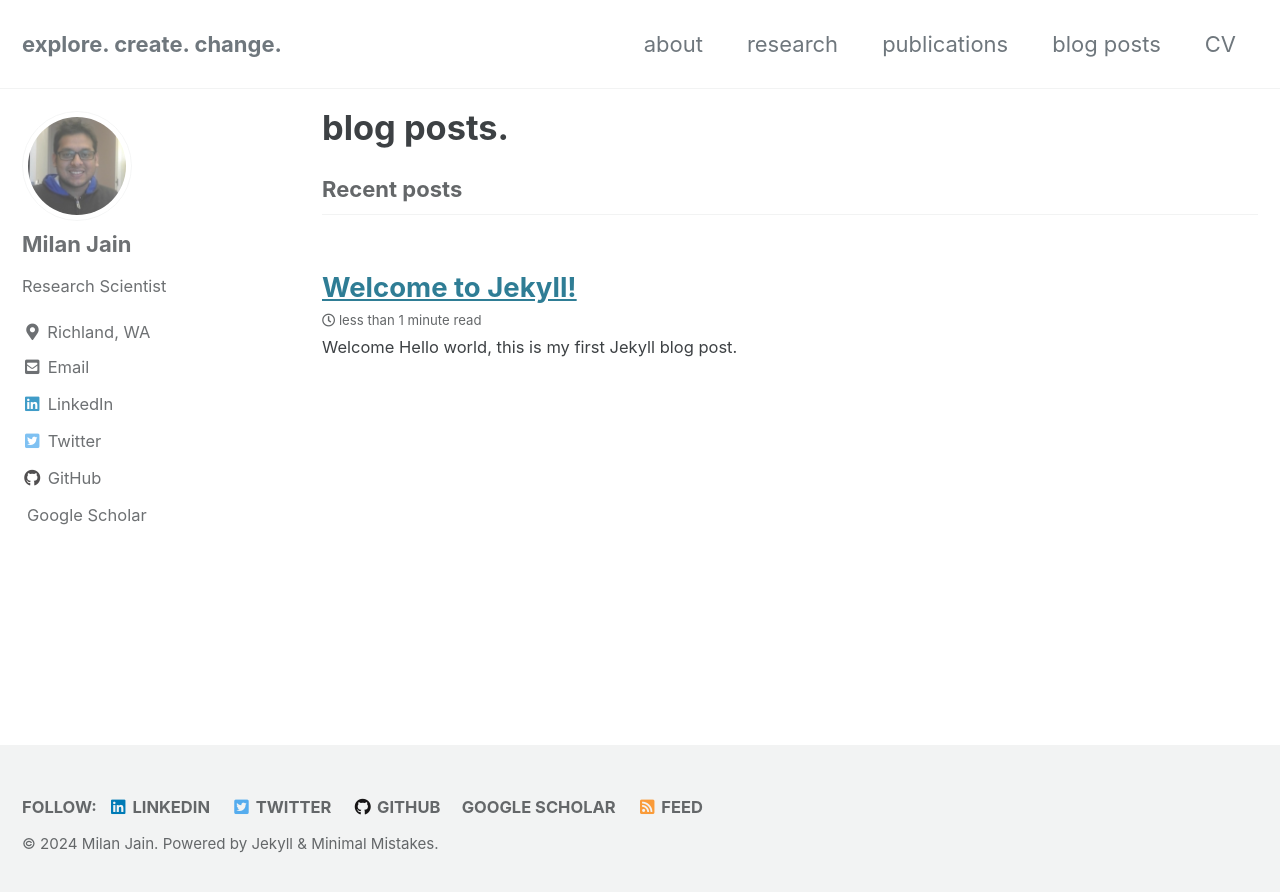
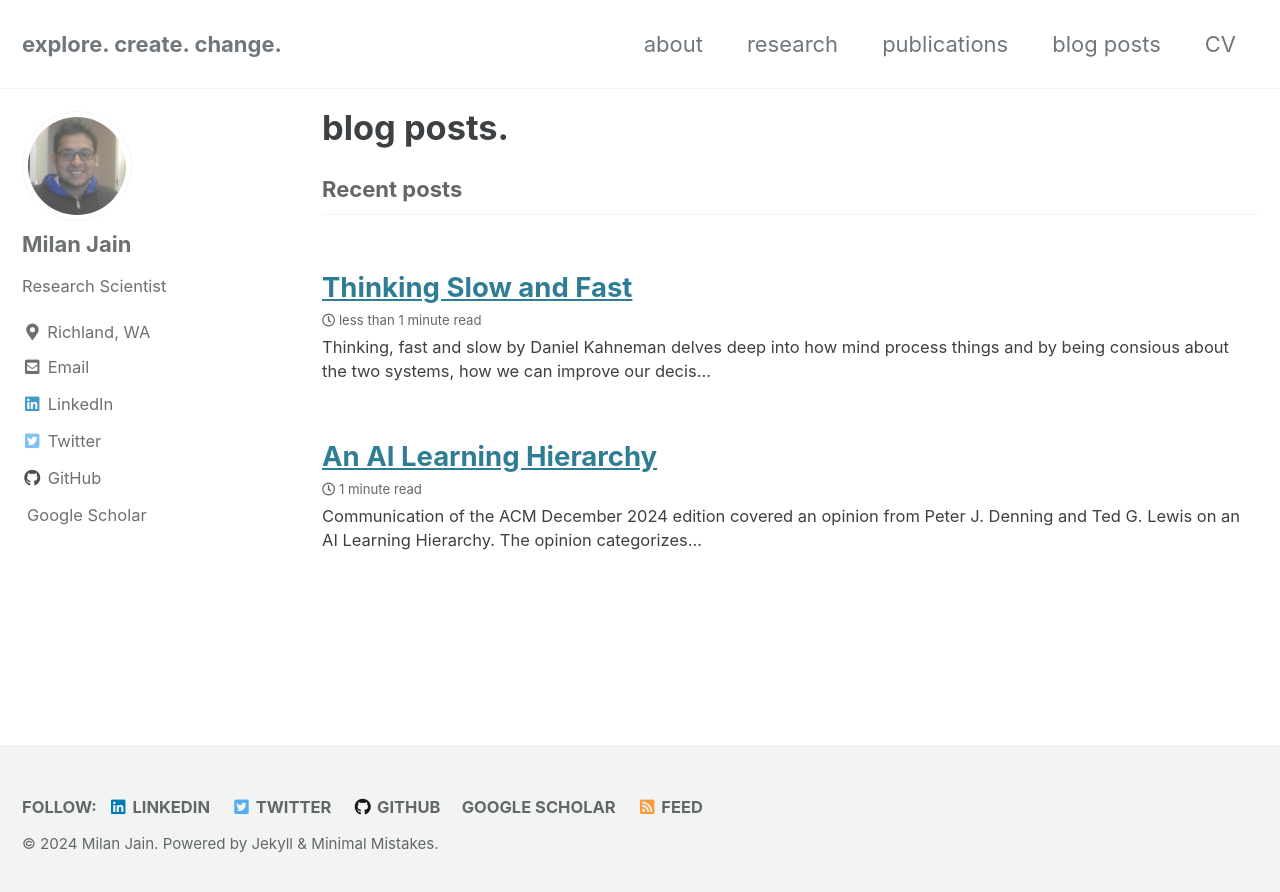
Before and after one commit to jainmilan/jainmilan.github.io, a Jekyll site: the page built from _pages/posts.md, in a window 1280 px wide. Shown: the top 892 px of the page. Built offline with Jekyll 4.4.1, drawn with Linux system fonts in a browser that asks for light colours; cached includes are drawn as plain includes; a style sheet for code colours, icons or effects is not loaded.

Commit message:
new blog post

```diff
--- a/Gemfile
+++ b/Gemfile
@@ -11,3 +11,4 @@ gem "jekyll-sitemap"
 gem "jekyll-gist"
 gem "jekyll-feed"
 gem "jemoji"
+gem 'jekyll-archives'
--- a/_posts/2012-09-12-how-to-write-a-blog.md
+++ /dev/null
@@ -1,12 +0,0 @@
----
-title:  "Welcome to Jekyll!"
-excerpt_separator: <!--more-->
----
-
-# Welcome
-
-**Hello world**, this is my first Jekyll blog post.
-<!--more-->
-Out-of-excerpt
-
-I hope you like it.
--- /dev/null
+++ b/_posts/2024-12-11-ai-automation.md
@@ -0,0 +1,25 @@
+---
+title:  "An AI Learning Hierarchy"
+excerpt_separator: <!--more-->
+category:
+    - technical
+tags:
+    - artificial intelligence
+    - machine learning
+---
+
+Communication of the ACM December 2024 edition covered an opinion from Peter J. Denning and Ted G. Lewis on an AI Learning Hierarchy. The opinion categorizes learning machines at eight different levels.
+- Level 0 (Basic Automation): No training required. Ex: classical control theory.
+- Level 1 (Rule-Based Systems): Rules are learned from expert knowledge.
+- Level 2 (Supervised Learning): System learns from examples.
+- Level 3 (Unsupervised Learning): System learns automatically without any guidance on which category denotes what.
+- Level 4 (Generative AI): Ability to generate information based on samples seen in the past.
+- Level 5 (Reinforcement Learning): Learn by trying.
+- Level 6 (Human-machine Interaction AI): Collaborating with human.
+- Level 7 (Aspirational AI): Artificial General Intelligence.
+
+This hierarchy classifies AI machine by their learning power. A machine more powerful at learning than another if, in a reasonable time, it can learn to perform some tasks that the other cannot. The opinion further delves into the details of each hierarchy and discuss examples of each level in the hierarchy.
+
+While I agree with overall classification, I had concerns about the Generative AI where the authors limited the level to only text-based AI and natural language processing (NLP). The way I see Generative AI is ability to learn a distribution and then sample from that distribution. When we define Generative AI this way, the scope broaden to other data types as well, e.g. time series.
+
+A key highlight for me from the article was, "The hierarchy shows that none of the machines built so far has any intelligence at all, leading to the intriguing possibility that human intelligence is not computable". This question—whether machines can compute human intelligence—left me deeply intrigued about the future of AI.
--- /dev/null
+++ b/_posts/2024-12-11-thinking-fast-and-slow.md
@@ -0,0 +1,12 @@
+---
+title:  "Thinking Slow and Fast"
+excerpt_separator: <!--more-->
+category:
+    - psychology
+    - book summary
+tags:
+    - decision making
+    - mind processing
+---
+
+Thinking, fast and slow by Daniel Kahneman delves deep into how mind process things and by being consious about the two systems, how we can improve our decision-making.
```
Also changed, not shown: _config.yml (+8 -6 lines).
